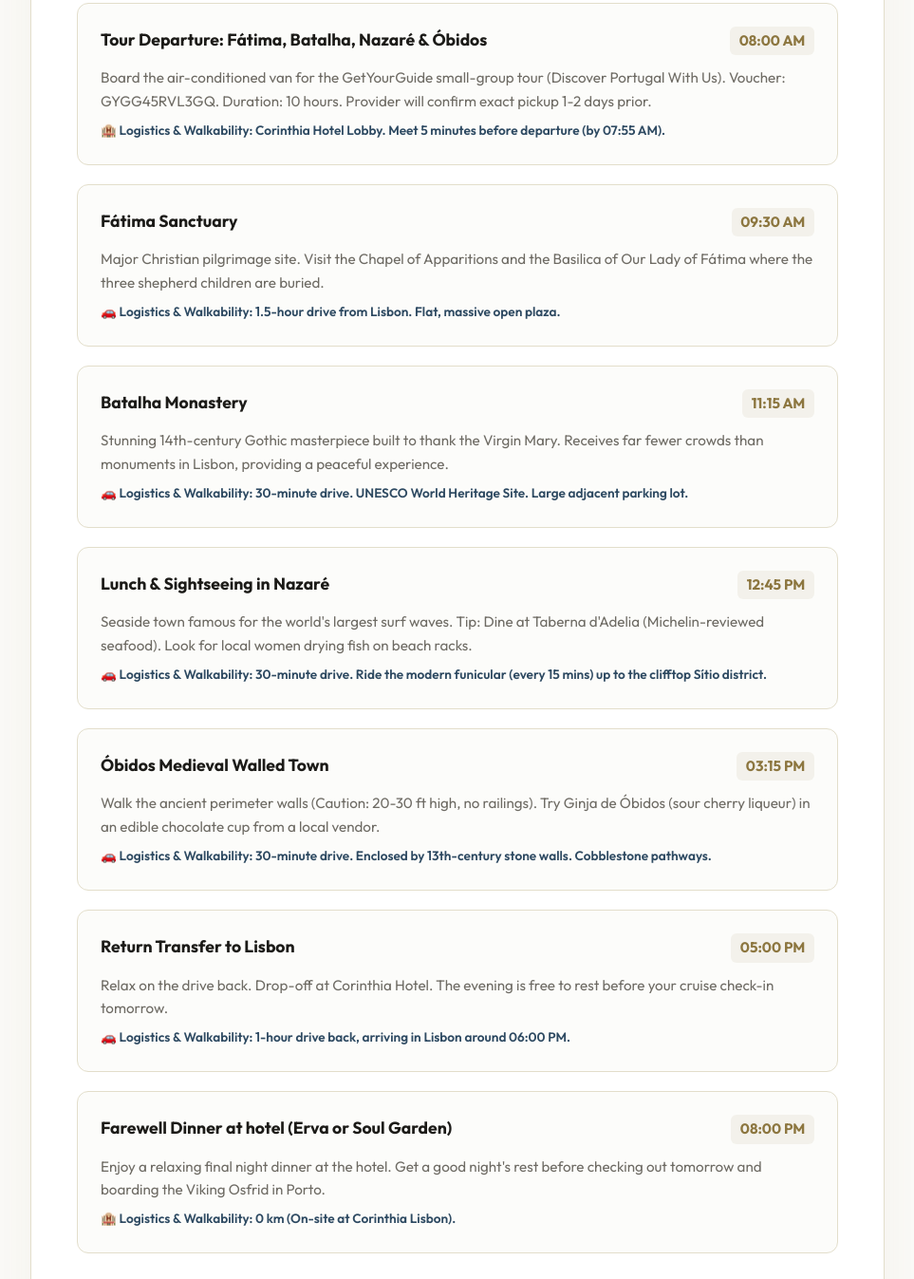
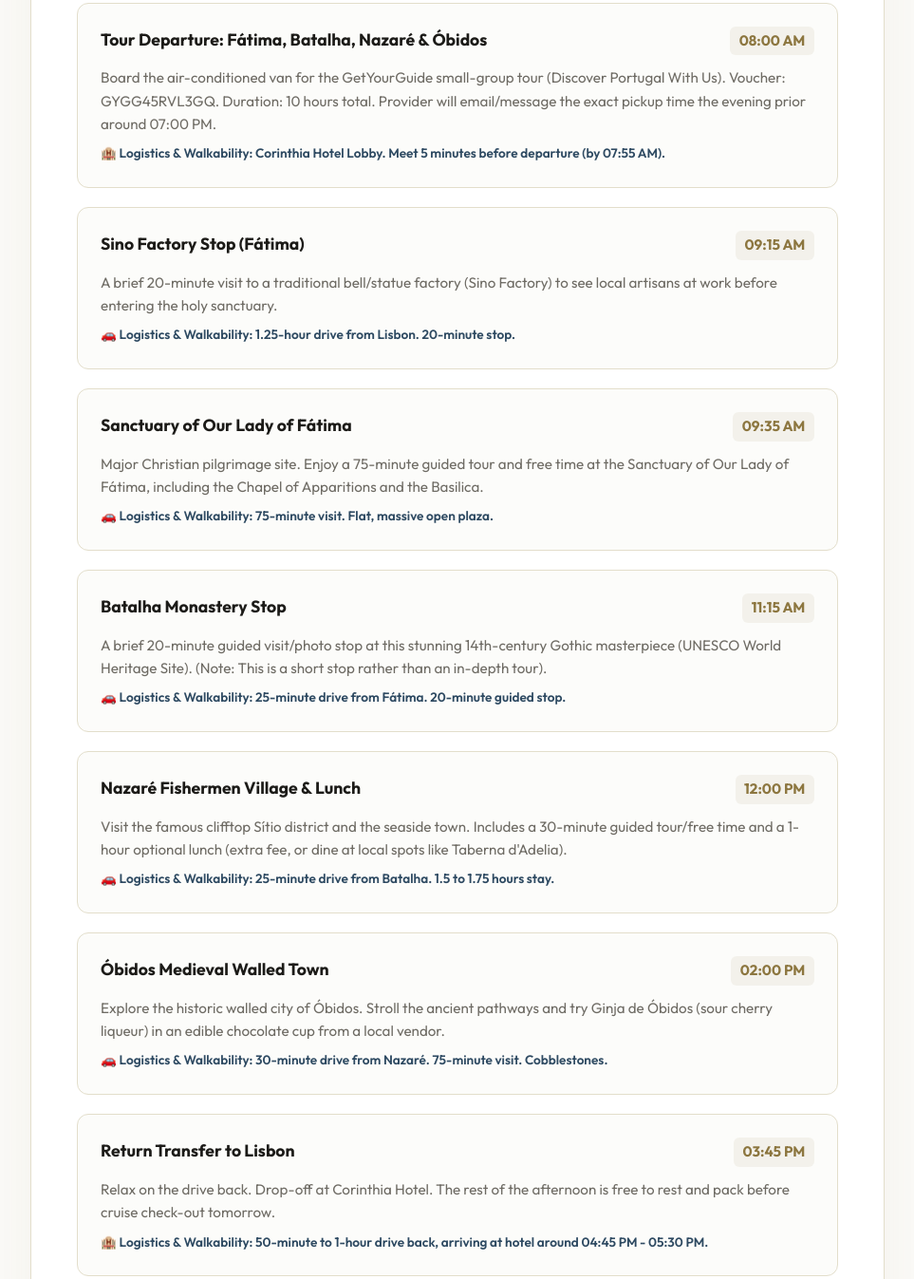
Before and after one commit to tp1c/2026Portugal, a website: page travel_guide.html in a window 1280 px wide. Shown: the part 6152-7499 px from the top of the page at 95% size, without its empty margins (158-1121 px from the left). Drawn offline with nearby package versions, Linux system fonts and the light colour scheme; a web font is replaced by a local one.

Commit message:
Update July 21 itinerary with exact provider stop-by-stop schedule

```diff
--- a/travel_guide.html
+++ b/travel_guide.html
@@ -595,48 +595,56 @@
                     <span class="event-location">Tour Departure: Fátima, Batalha, Nazaré & Óbidos</span>
                     <span class="event-time">08:00 AM</span>
                 </div>
-                <p class="event-details">Board the air-conditioned van for the GetYourGuide small-group tour (Discover Portugal With Us). Voucher: GYGG45RVL3GQ. Duration: 10 hours. Provider will confirm exact pickup 1-2 days prior.</p>
+                <p class="event-details">Board the air-conditioned van for the GetYourGuide small-group tour (Discover Portugal With Us). Voucher: GYGG45RVL3GQ. Duration: 10 hours total. Provider will email/message the exact pickup time the evening prior around 07:00 PM.</p>
                 <div class="event-logistics">🏨 Logistics & Walkability: Corinthia Hotel Lobby. Meet 5 minutes before departure (by 07:55 AM).</div>
             </div>
             <div class="event-card">
                 <div class="event-header">
-                    <span class="event-location">Fátima Sanctuary</span>
-                    <span class="event-time">09:30 AM</span>
-                </div>
-                <p class="event-details">Major Christian pilgrimage site. Visit the Chapel of Apparitions and the Basilica of Our Lady of Fátima where the three shepherd children are buried.</p>
-                <div class="event-logistics">🚗 Logistics & Walkability: 1.5-hour drive from Lisbon. Flat, massive open plaza.</div>
-            </div>
-            <div class="event-card">
-                <div class="event-header">
-                    <span class="event-location">Batalha Monastery</span>
+                    <span class="event-location">Sino Factory Stop (Fátima)</span>
+                    <span class="event-time">09:15 AM</span>
+                </div>
+                <p class="event-details">A brief 20-minute visit to a traditional bell/statue factory (Sino Factory) to see local artisans at work before entering the holy sanctuary.</p>
+                <div class="event-logistics">🚗 Logistics & Walkability: 1.25-hour drive from Lisbon. 20-minute stop.</div>
+            </div>
+            <div class="event-card">
+                <div class="event-header">
+                    <span class="event-location">Sanctuary of Our Lady of Fátima</span>
+                    <span class="event-time">09:35 AM</span>
+                </div>
+                <p class="event-details">Major Christian pilgrimage site. Enjoy a 75-minute guided tour and free time at the Sanctuary of Our Lady of Fátima, including the Chapel of Apparitions and the Basilica.</p>
+                <div class="event-logistics">🚗 Logistics & Walkability: 75-minute visit. Flat, massive open plaza.</div>
+            </div>
+            <div class="event-card">
+                <div class="event-header">
+                    <span class="event-location">Batalha Monastery Stop</span>
                     <span class="event-time">11:15 AM</span>
                 </div>
-                <p class="event-details">Stunning 14th-century Gothic masterpiece built to thank the Virgin Mary. Receives far fewer crowds than monuments in Lisbon, providing a peaceful experience.</p>
-                <div class="event-logistics">🚗 Logistics & Walkability: 30-minute drive. UNESCO World Heritage Site. Large adjacent parking lot.</div>
-            </div>
-            <div class="event-card">
-                <div class="event-header">
-                    <span class="event-location">Lunch & Sightseeing in Nazaré</span>
-                    <span class="event-time">12:45 PM</span>
-                </div>
-                <p class="event-details">Seaside town famous for the world's largest surf waves. Tip: Dine at Taberna d'Adelia (Michelin-reviewed seafood). Look for local women drying fish on beach racks.</p>
-                <div class="event-logistics">🚗 Logistics & Walkability: 30-minute drive. Ride the modern funicular (every 15 mins) up to the clifftop Sítio district.</div>
+                <p class="event-details">A brief 20-minute guided visit/photo stop at this stunning 14th-century Gothic masterpiece (UNESCO World Heritage Site). (Note: This is a short stop rather than an in-depth tour).</p>
+                <div class="event-logistics">🚗 Logistics & Walkability: 25-minute drive from Fátima. 20-minute guided stop.</div>
+            </div>
+            <div class="event-card">
+                <div class="event-header">
+                    <span class="event-location">Nazaré Fishermen Village & Lunch</span>
+                    <span class="event-time">12:00 PM</span>
+                </div>
+                <p class="event-details">Visit the famous clifftop Sítio district and the seaside town. Includes a 30-minute guided tour/free time and a 1-hour optional lunch (extra fee, or dine at local spots like Taberna d'Adelia).</p>
+                <div class="event-logistics">🚗 Logistics & Walkability: 25-minute drive from Batalha. 1.5 to 1.75 hours stay.</div>
             </div>
             <div class="event-card">
                 <div class="event-header">
                     <span class="event-location">Óbidos Medieval Walled Town</span>
-                    <span class="event-time">03:15 PM</span>
-                </div>
-                <p class="event-details">Walk the ancient perimeter walls (Caution: 20-30 ft high, no railings). Try Ginja de Óbidos (sour cherry liqueur) in an edible chocolate cup from a local vendor.</p>
-                <div class="event-logistics">🚗 Logistics & Walkability: 30-minute drive. Enclosed by 13th-century stone walls. Cobblestone pathways.</div>
+                    <span class="event-time">02:00 PM</span>
+                </div>
+                <p class="event-details">Explore the historic walled city of Óbidos. Stroll the ancient pathways and try Ginja de Óbidos (sour cherry liqueur) in an edible chocolate cup from a local vendor.</p>
+                <div class="event-logistics">🚗 Logistics & Walkability: 30-minute drive from Nazaré. 75-minute visit. Cobblestones.</div>
             </div>
             <div class="event-card">
                 <div class="event-header">
                     <span class="event-location">Return Transfer to Lisbon</span>
-                    <span class="event-time">05:00 PM</span>
-                </div>
-                <p class="event-details">Relax on the drive back. Drop-off at Corinthia Hotel. The evening is free to rest before your cruise check-in tomorrow.</p>
-                <div class="event-logistics">🚗 Logistics & Walkability: 1-hour drive back, arriving in Lisbon around 06:00 PM.</div>
+                    <span class="event-time">03:45 PM</span>
+                </div>
+                <p class="event-details">Relax on the drive back. Drop-off at Corinthia Hotel. The rest of the afternoon is free to rest and pack before cruise check-out tomorrow.</p>
+                <div class="event-logistics">🏨 Logistics & Walkability: 50-minute to 1-hour drive back, arriving at hotel around 04:45 PM - 05:30 PM.</div>
             </div>
             <div class="event-card">
                 <div class="event-header">
@@ -1539,8 +1547,8 @@
         </div>
 
         <div class="button-group no-print">
-            <a href="https://docs.google.com/spreadsheets/d/1pPdRNxPhwllrPZjJ-Cvo8o_qIYIygP3oSXbonJwVO30/edit" class="btn-sheet-link" target="_blank">🔗 Open Google Sheet Version</a>
-            <a href="https://docs.google.com/document/d/1q2zaQTY0kDQa0G_NyMuXSozOK33VNxgtmlBHlI2cC8Q/edit" class="btn-doc-link" target="_blank">📄 Open Google Doc Version</a>
+            <a href="https://docs.google.com/spreadsheets/d/1guRxU3Cw4Y9rHIoNZO8tqbrzhSqelT2rkA-PSOFOVbU/edit" class="btn-sheet-link" target="_blank">🔗 Open Google Sheet Version</a>
+            <a href="https://docs.google.com/document/d/1OYiSWmtD4UUHCy0dZyo_kRRiub--SjNoIlHIoQAXeTg/edit" class="btn-doc-link" target="_blank">📄 Open Google Doc Version</a>
         </div>
     </div>
 </body>
```
Also changed, not shown: generate_lisbon_itinerary.js (+9 -8 lines), index.html (+38 -30 lines), README.md.
